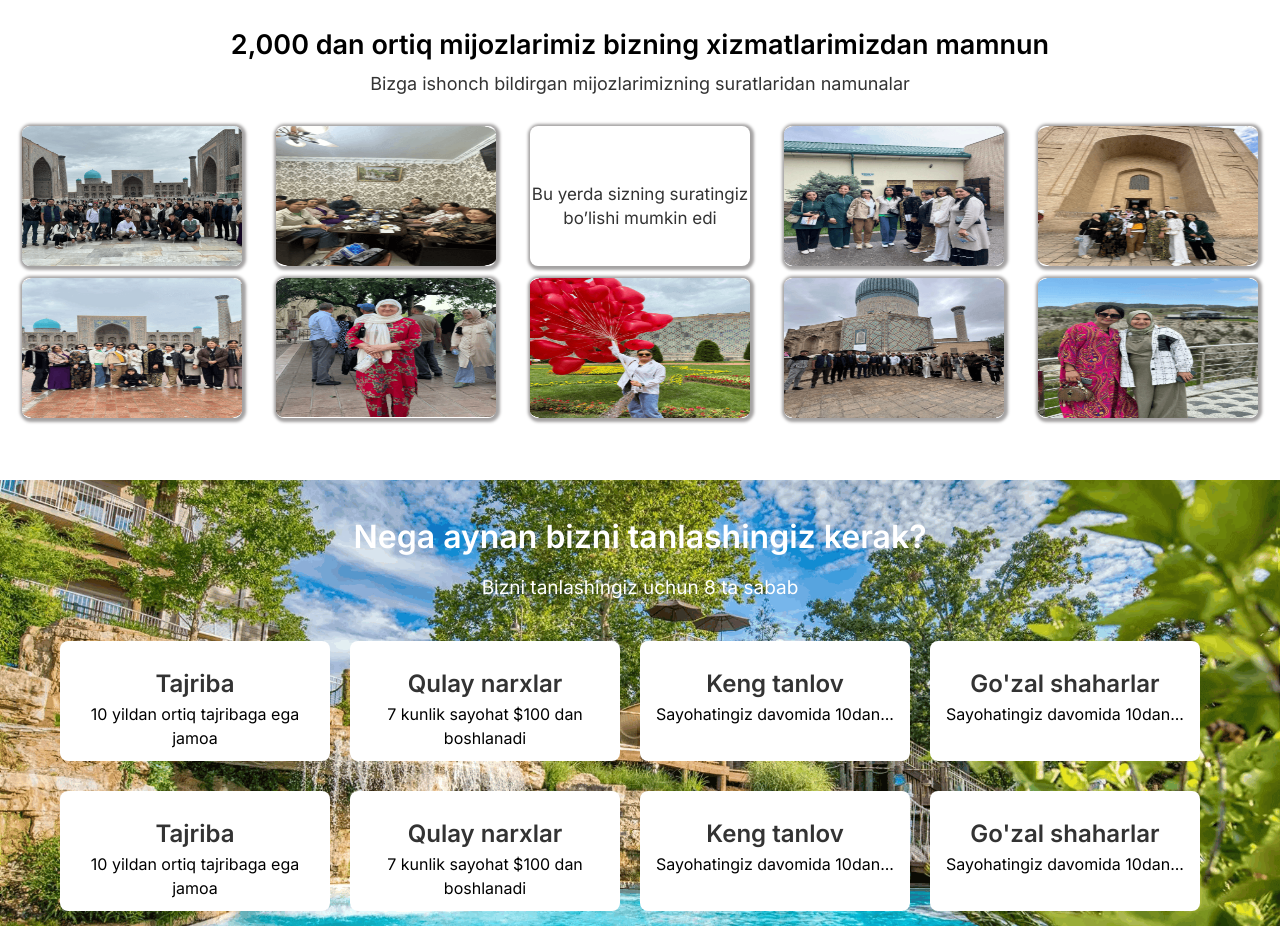
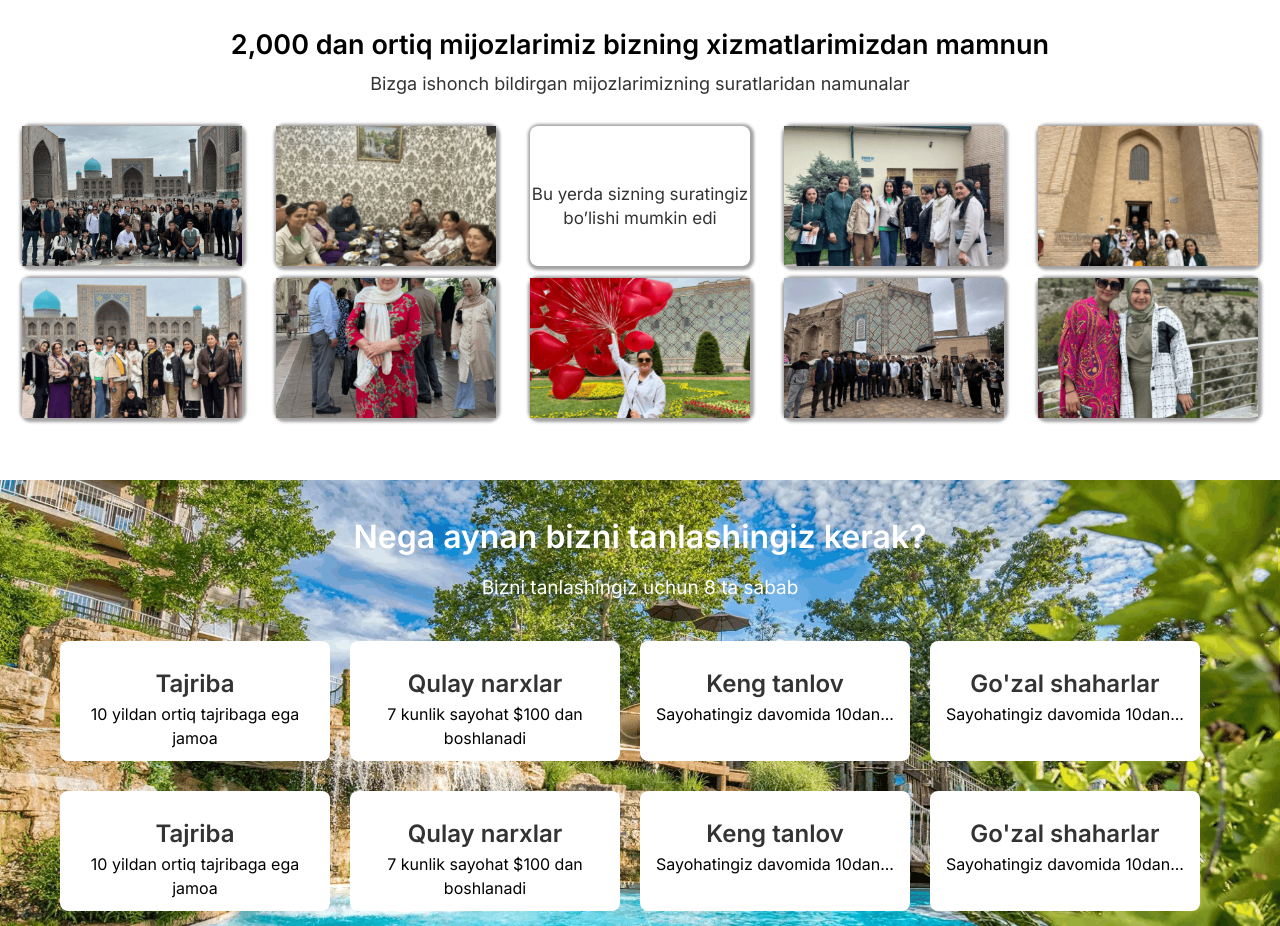
Before and after one commit to boburastonov/lux-travel, a Next.js app: page / in a window 1280 px wide. Shown: the part 1300-2226 px from the top of the page. Built offline with nearby package versions, Linux system fonts and the light colour scheme.

Commit message:
update hero card image style

```diff
--- a/src/pages/home/collage.tsx
+++ b/src/pages/home/collage.tsx
@@ -27,7 +27,7 @@ const Collage = () => {
               width={220}
               height={140}
               alt="collage"
-              className="w-full h-full"
+              className="w-full h-full object-cover"
             />
           </div>
           <div className="w-[220px] h-[140px] rounded-2 flex items-center justify-center shadow-[1px_1px_3px_3px_#a4a2a2]  rounded-lg">
@@ -36,7 +36,7 @@ const Collage = () => {
               width={220}
               height={140}
               alt="collage"
-              className="w-full h-full"
+              className="w-full h-full object-cover"
             />
           </div>
           <div className="w-[220px] h-[140px] rounded-2 flex items-center justify-center shadow-[1px_1px_3px_3px_#a4a2a2]  rounded-lg">
@@ -50,7 +50,7 @@ const Collage = () => {
               width={220}
               height={140}
               alt="collage"
-              className="w-full h-full"
+              className="w-full h-full object-cover"
             />
           </div>
           <div className="w-[220px] h-[140px] rounded-2 flex items-center justify-center shadow-[1px_1px_3px_3px_#a4a2a2]  rounded-lg">
@@ -59,7 +59,7 @@ const Collage = () => {
               width={220}
               height={140}
               alt="collage"
-              className="w-full h-full"
+              className="w-full h-full object-cover"
             />
           </div>
           <div className="w-[220px] h-[140px] rounded-2 flex items-center justify-center shadow-[1px_1px_3px_3px_#a4a2a2]  rounded-lg">
@@ -68,7 +68,7 @@ const Collage = () => {
               width={220}
               height={140}
               alt="collage"
-              className="w-full h-full"
+              className="w-full h-full object-cover"
             />
           </div>
           <div className="w-[220px] h-[140px] rounded-2 flex items-center justify-center shadow-[1px_1px_3px_3px_#a4a2a2]  rounded-lg">
@@ -77,7 +77,7 @@ const Collage = () => {
               width={220}
               height={140}
               alt="collage"
-              className="w-full h-full"
+              className="w-full h-full object-cover"
             />
           </div>
           <div className="w-[220px] h-[140px] rounded-2 flex items-center justify-center shadow-[1px_1px_3px_3px_#a4a2a2]  rounded-lg">
@@ -86,7 +86,7 @@ const Collage = () => {
               width={220}
               height={140}
               alt="collage"
-              className="w-full h-full"
+              className="w-full h-full object-cover"
             />
           </div>
           <div className="w-[220px] h-[140px] rounded-2 flex items-center justify-center shadow-[1px_1px_3px_3px_#a4a2a2]  rounded-lg">
@@ -95,7 +95,7 @@ const Collage = () => {
               width={220}
               height={140}
               alt="collage"
-              className="w-full h-full"
+              className="w-full h-full object-cover"
             />
           </div>
           <div className="w-[220px] h-[140px] rounded-2 flex items-center justify-center shadow-[1px_1px_3px_3px_#a4a2a2]  rounded-lg">
@@ -104,7 +104,7 @@ const Collage = () => {
               width={220}
               height={140}
               alt="collage"
-              className="w-full h-full"
+              className="w-full h-full object-cover"
             />
           </div>
         </div>
```
